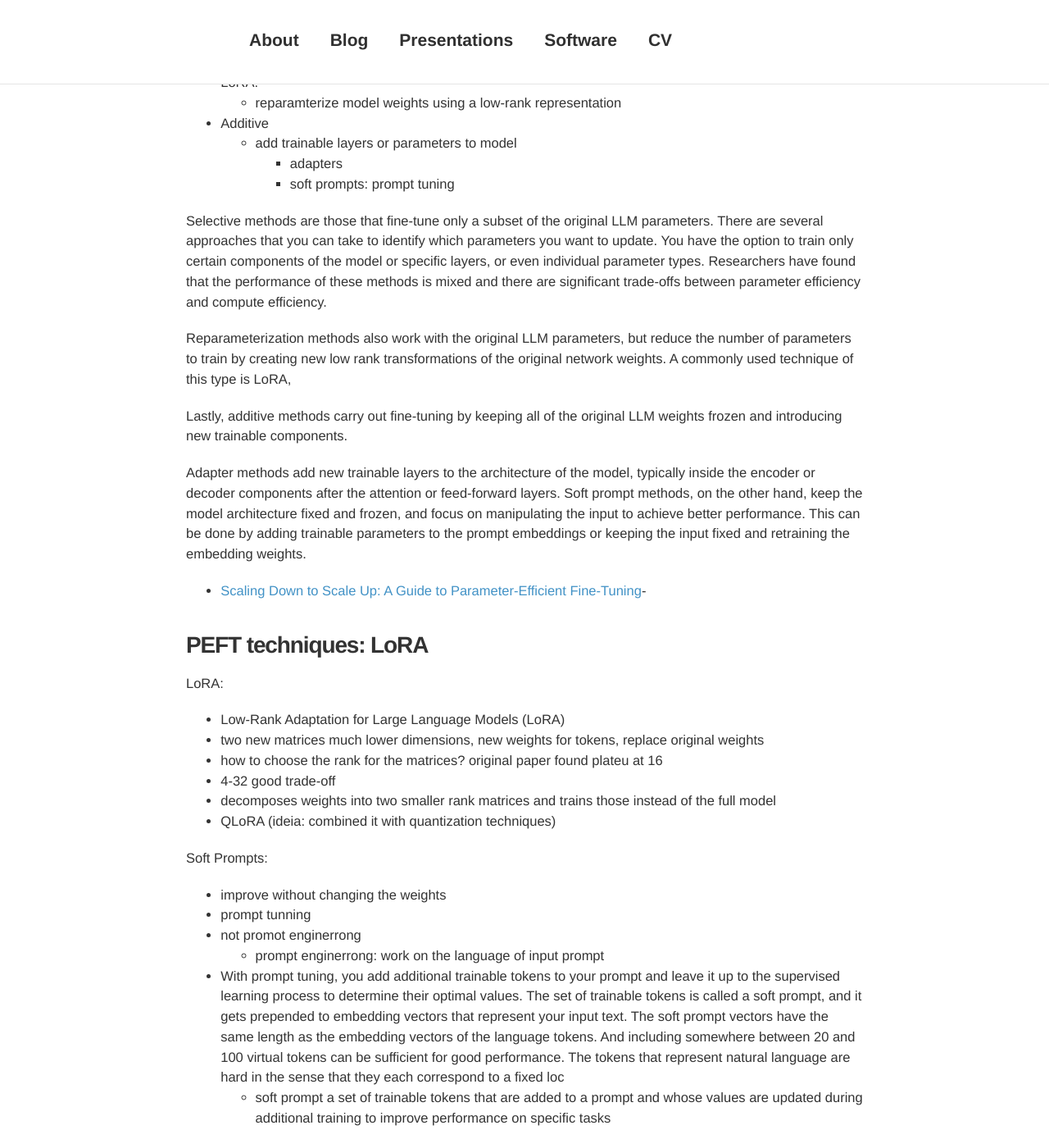
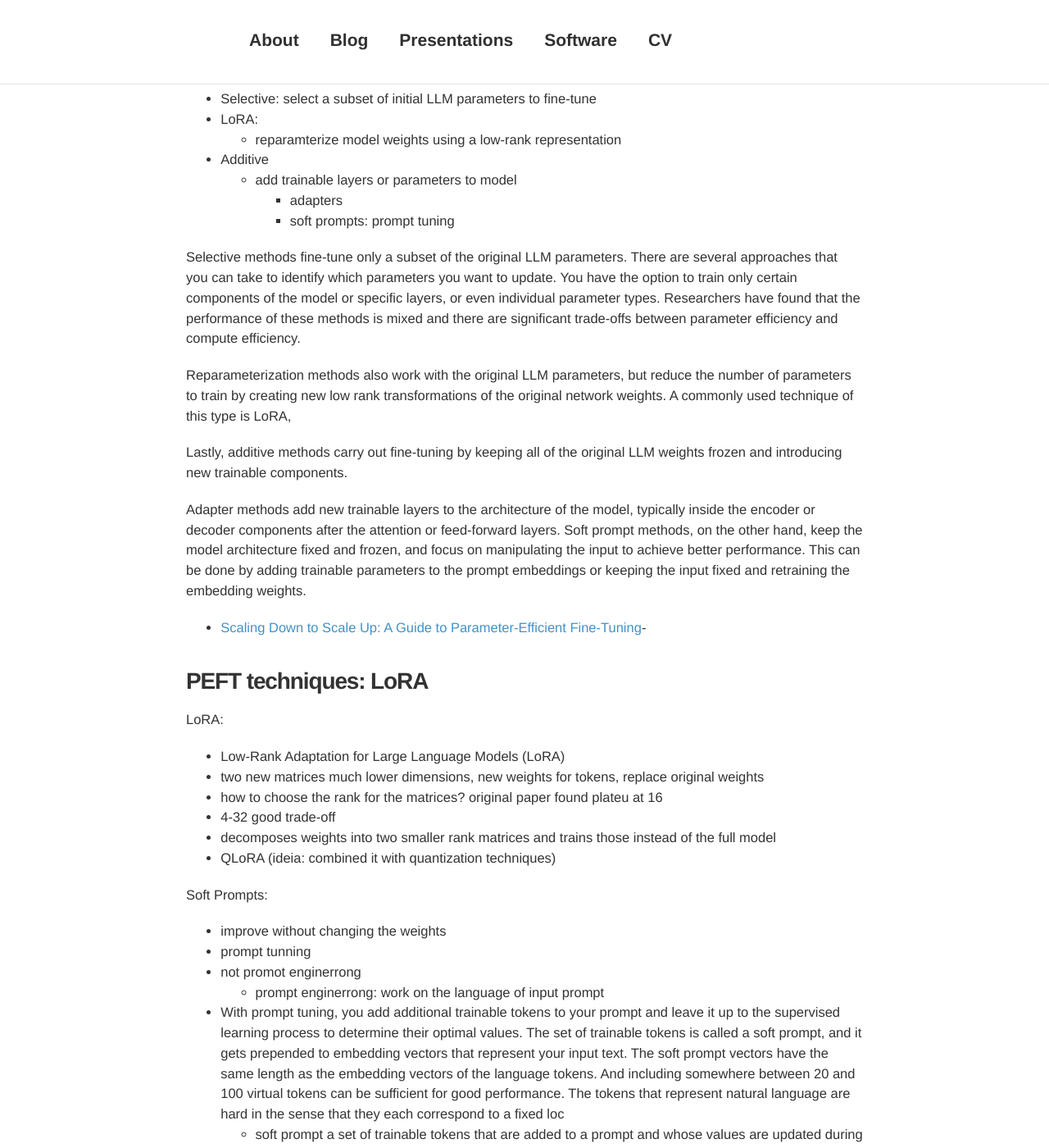
Before and after one commit to davidsbatista/davidsbatista.net, a Jekyll site: the page built from _posts/2023-09-15-Generative_AI_LLMs-Coursera.md, in a window 1280 px wide and 1400 px high, scrolled down 8209 px. Shown: the whole window at 82% size. Built offline with Jekyll 4.4.1, drawn with Linux system fonts in a browser that asks for light colours; nearby versions of some CDN libraries; comment, search, counter and statistics services are not loaded.

Commit message:
cleaning up notes for LLMs

```diff
--- a/_posts/2023-09-15-Generative_AI_LLMs-Coursera.md
+++ b/_posts/2023-09-15-Generative_AI_LLMs-Coursera.md
@@ -12,6 +12,8 @@
 I'm happy to have completed the [course](https://www.coursera.org/learn/generative-ai-with-llms) and recommend it to anyone interested in delving into some of the intricacies of Transformer architecture and Large Language Models. The course covered a wide range of topics, from the Transformer architecture into fine-tuning LLMs and exploring chain-of-thought prompting augmentation techniques to overcome knowledge limitations. This post contains my personal notes taken during the course.
 
 ---
+
+<br>
 
 # __Week 1 - Introduction__ ([slides](/assets/documents/Coursera-Generative-AI-with-LLMs/Generative_AI_with_LLMs-W1.pdf))
 
@@ -320,7 +322,7 @@
 		- soft prompts: prompt tuning
 
 
-Selective methods are those that fine-tune only a subset of the original LLM parameters.
+Selective methods fine-tune only a subset of the original LLM parameters.
 There are several approaches that you can take to identify which parameters you want to update.
 You have the option to train only certain components of the model or specific layers, or even individual parameter types.
 Researchers have found that the performance of these methods is mixed and there are significant trade-offs between parameter efficiency and compute efficiency.
@@ -358,13 +360,6 @@
  - With prompt tuning, you add additional trainable tokens to your prompt and leave it up to the supervised learning process to determine their optimal values. The set of trainable tokens is called a soft prompt, and it gets prepended to embedding vectors that represent your input text. The soft prompt vectors have the same length as the embedding vectors of the language tokens. And including somewhere between 20 and 100 virtual tokens can be sufficient for good performance. The tokens that represent natural language are hard in the sense that they each correspond to a fixed loc
 	- soft prompt
 		a set of trainable tokens that are added to a prompt and whose values are updated during additional training to improve performance on specific tasks
-
-
-
-
-
-review:
-=======
 
 
 ### Laboratory Exercises
```
